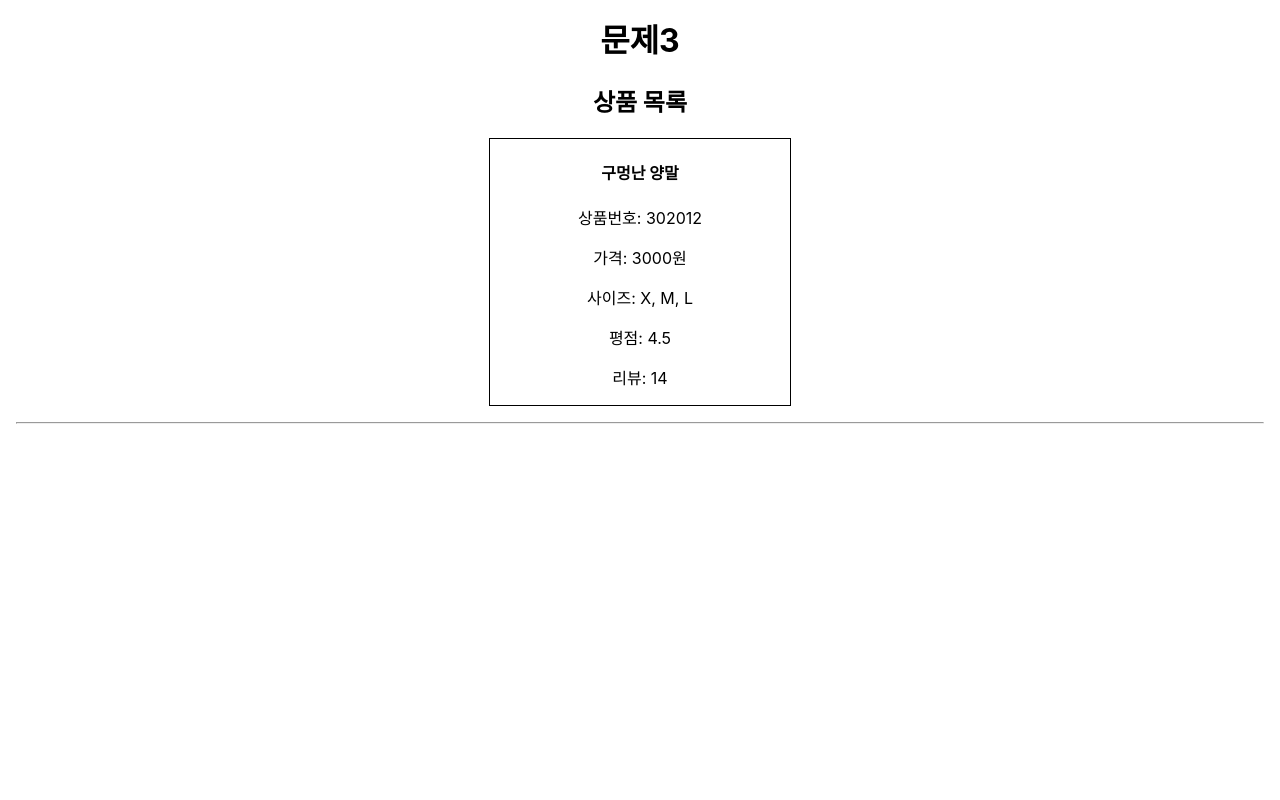
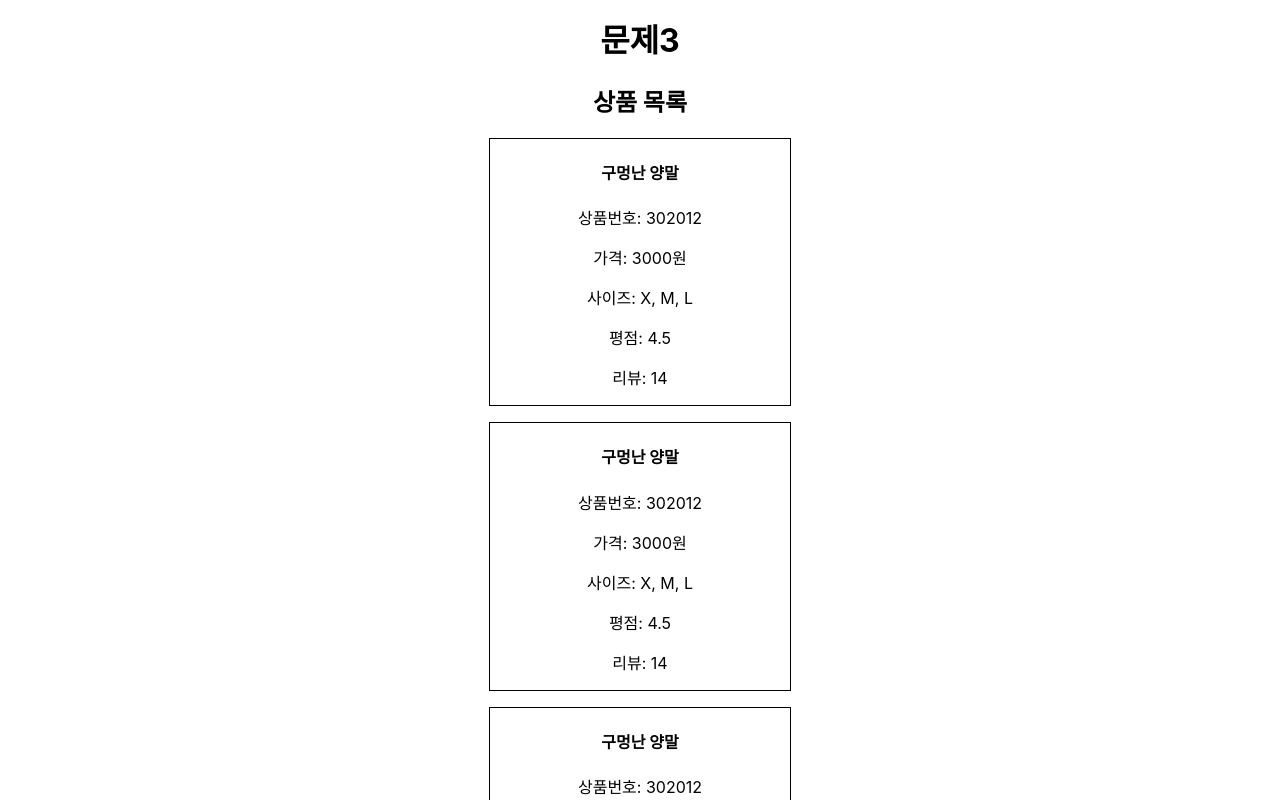
Before and after one commit to Front-First-Team/stateTest, a React (Create React App) app: page / in a window 1280 px wide. Shown: the part 2180-2980 px from the top of the page. Before the commit the page ends 2628 px from the top, so only its background shows below. Built offline with nearby package versions, Linux system fonts and the light colour scheme.

Commit message:
Update state3.js

```diff
--- a/src/q/state3.js
+++ b/src/q/state3.js
@@ -39,12 +39,11 @@ function State3() {
         구매평을 추가할 수 있습니다 (수정 및 삭제는 state2에서 풀이하였으므로 구현하지 않아도 괜찮습니다)
   */
 
-  console.log(productList);
-
   const navigate = useNavigate();
 
-  const onNavigateDetailPage = () => {
-    navigate(`/detail/1`);
+  const onNavigateDetailPage = (productNumber, product) => {
+    // navigate(`/detail/${productNumber}`);
+    navigate(`/detail/${productNumber}`, { state: { product } });
   };
 
   return (
@@ -52,9 +51,13 @@ function State3() {
       <h1>문제3</h1>
       <h2>상품 목록</h2>
       <ul>
-        {/* list */}
-        {/* 예시 데이터 */}
-        <ProductCard onNavigate={onNavigateDetailPage} />
+        {productList.products.map((product) => (
+          <ProductCard
+            onNavigate={onNavigateDetailPage}
+            key={product.productNumber}
+            product={product}
+          />
+        ))}
       </ul>
     </>
   );
```
